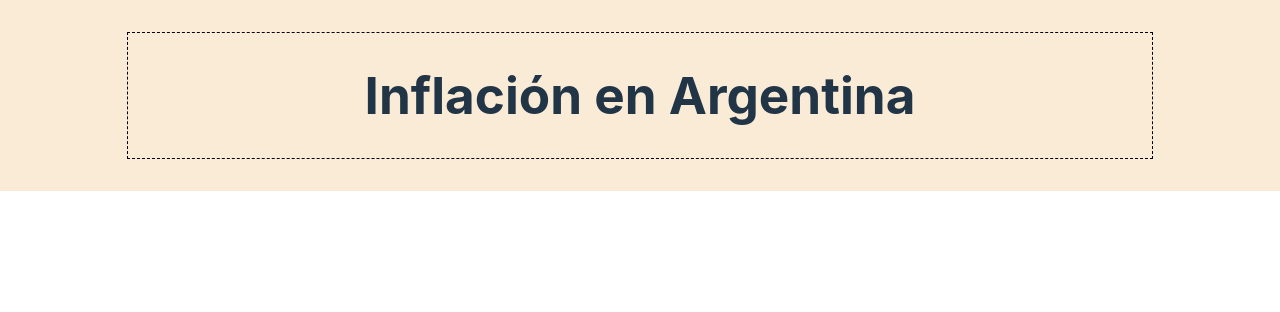
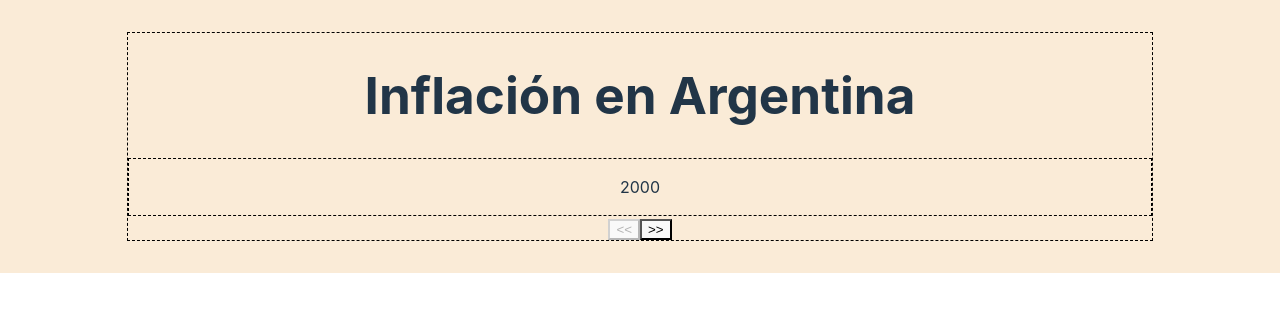
Before and after one commit to awustin/dataviz, a Vue app: page / in a window 1280 px wide. Shown: the top 312 px of the page. Built offline with nearby package versions, Linux system fonts and the light colour scheme.

Commit message:
Testing reactivity

```diff
--- /dev/null
+++ b/src/components/GraphControls.vue
@@ -0,0 +1,16 @@
+<script setup>
+import { computed, inject } from 'vue';
+
+const MIN_YEAR = '2000';
+const MAX_YEAR = '2023';
+const year = inject('year', null);
+const nextYearDisabled = computed(() => Number(year.value) === Number(MAX_YEAR));
+const prevYearDisabled = computed(() => Number(year.value) === Number(MIN_YEAR));
+</script>
+
+<template>
+    <div class='graph__button'>
+        <button @click='year--' :disabled='prevYearDisabled'>{{ '<<' }}</button>
+        <button @click='year++' :disabled='nextYearDisabled'>{{ '>>' }}</button>
+    </div>
+</template>
--- a/src/components/InflationGraph.vue
+++ b/src/components/InflationGraph.vue
@@ -1,15 +1,26 @@
 <script setup>
+import { ref, provide } from 'vue';
+import GraphControls from './GraphControls.vue';
+import Visualization from './Visualization.vue';
+
+const year = ref('2000');
+
+provide('year', year);
 </script>
 
 <template>
     <div class='graph-container'>
         <h1>Inflación en Argentina</h1>
+        <Visualization />
+        <GraphControls />
     </div>
 </template>
 
 <style scoped>
 .graph-container {
+    display: flex;
     width: 80vw;
     border: 1px dashed black;
+    flex-direction: column;
 }
 </style>
--- /dev/null
+++ b/src/components/Visualization.vue
@@ -0,0 +1,18 @@
+<script setup>
+import { inject } from 'vue';
+
+const year = inject('year', null);
+</script>
+
+<template>
+    <div class='graph__vis'>
+        {{ year }}
+    </div>
+</template>
+
+<style scoped>
+.graph__vis {
+    border: 1px dashed black;
+    padding: 1em;
+}
+</style>
```
